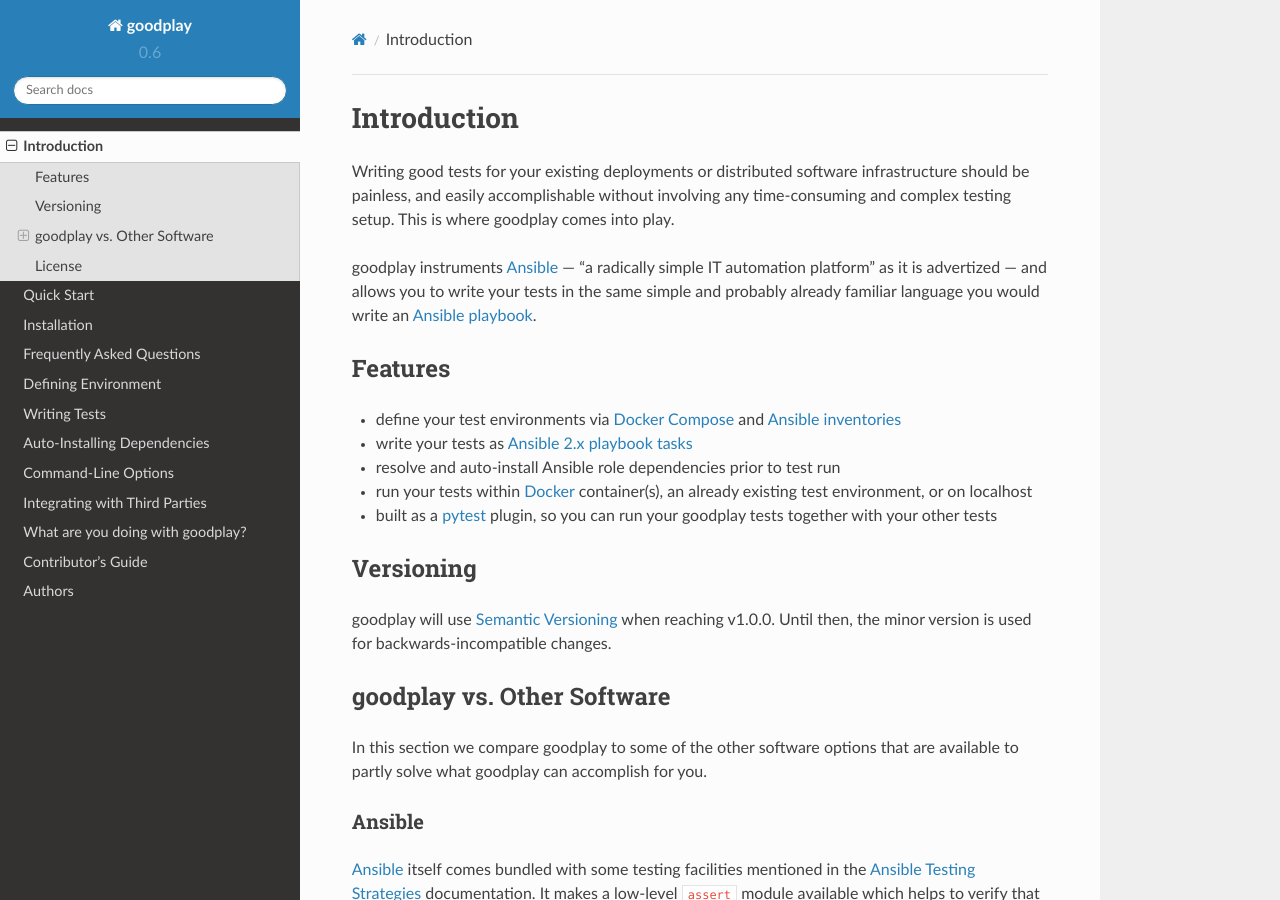
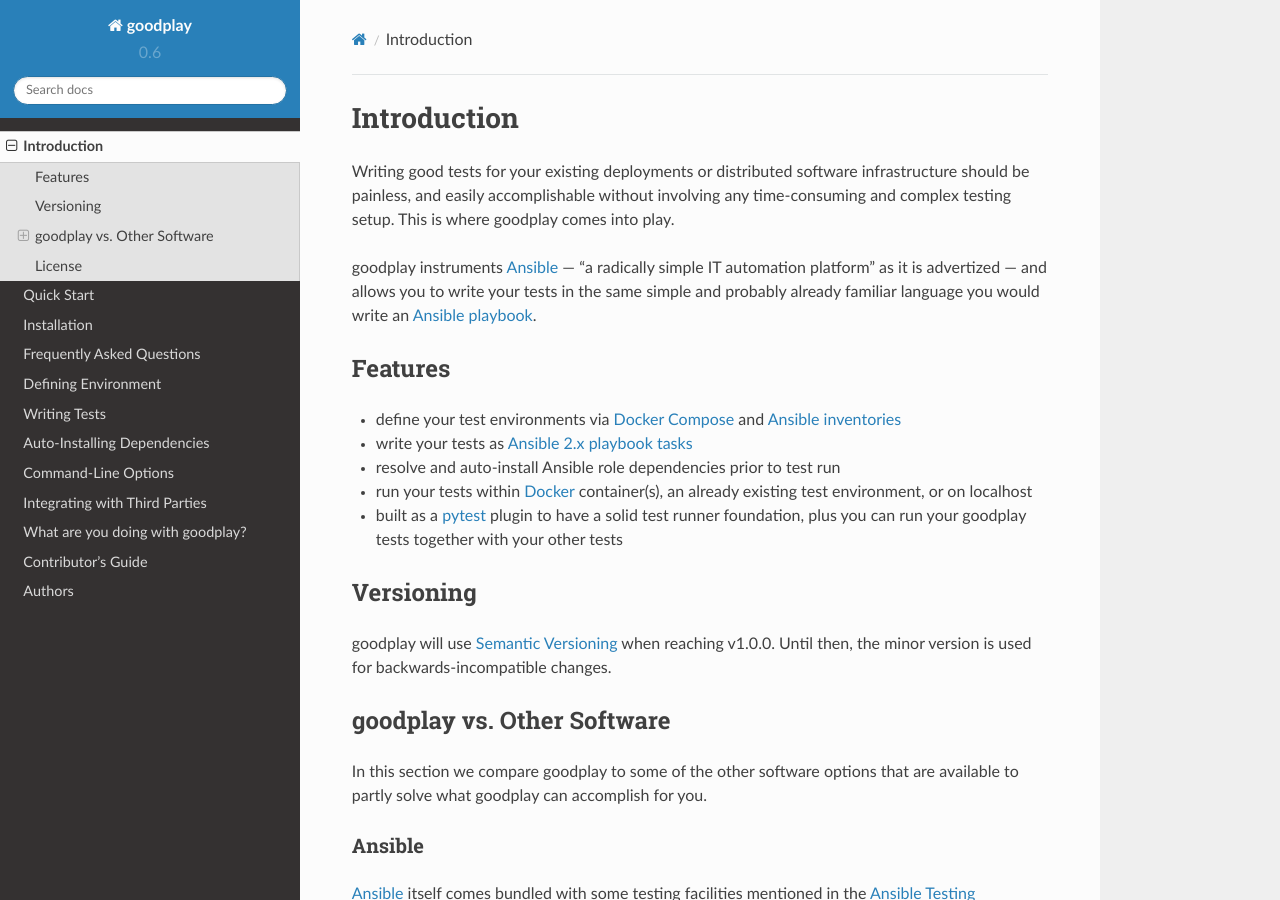
Before and after one commit to goodplay/goodplay, a Sphinx documentation site: the page built from docs/source/user/intro.rst, in a window 1280 px wide and 900 px high. Built offline with Sphinx 7.4.7 and the Read the Docs theme 2.0.0, drawn with Linux system fonts in a browser that asks for light colours.

Commit message:
docs: clarify that pytest is used a solid test runner foundation

```diff
--- a/README.rst
+++ b/README.rst
@@ -56,8 +56,8 @@
 * resolve and auto-install Ansible role dependencies prior to test run
 * run your tests within Docker_ container(s), an already existing test
   environment, or on localhost
-* built as a pytest_ plugin, so you can run your goodplay tests together
-  with your other tests
+* built as a pytest_ plugin to have a solid test runner foundation,
+  plus you can run your goodplay tests together with your other tests
 
 .. _`Ansible 2.x playbook tasks`: https://docs.ansible.com/playbooks.html
 .. _`Ansible inventories`: https://docs.ansible.com/ansible/intro_inventory.html
--- a/docs/source/user/intro.rst
+++ b/docs/source/user/intro.rst
@@ -25,8 +25,8 @@
 * resolve and auto-install Ansible role dependencies prior to test run
 * run your tests within Docker_ container(s), an already existing test
   environment, or on localhost
-* built as a pytest_ plugin, so you can run your goodplay tests together
-  with your other tests
+* built as a pytest_ plugin to have a solid test runner foundation,
+  plus you can run your goodplay tests together with your other tests
 
 .. _`Ansible 2.x playbook tasks`: https://docs.ansible.com/playbooks.html
 .. _`Ansible inventories`: https://docs.ansible.com/ansible/intro_inventory.html
```
